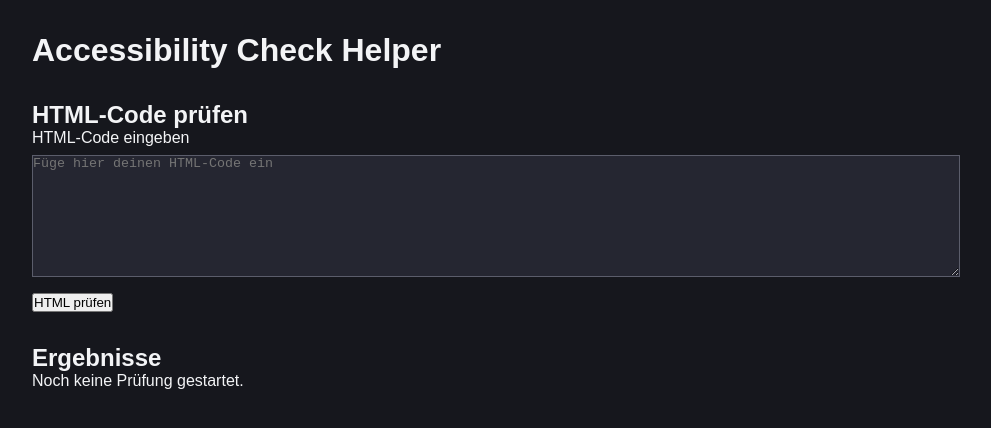
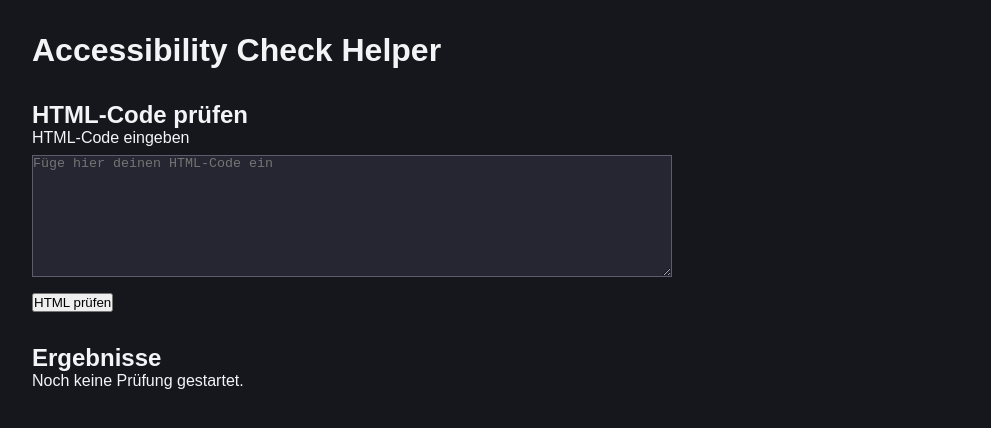
Before and after one commit to Lu-Nes/accessibility-check-helper, a React (Vite) app: page / in a window 1280 px wide. Shown: the top 428 px of the page, without its empty margins (144-1135 px from the left). Built offline with nearby package versions, Linux system fonts and the light colour scheme.

Commit message:
Textarea-Breite korrigiert

```diff
--- a/src/App.css
+++ b/src/App.css
@@ -21,7 +21,7 @@ textarea {
   margin-top: 0.5rem;
   margin-bottom: 1rem;
   width: 100%;
-  min-width: 40rem;
+  max-width: 40rem;
   background-color: #252631;
   color: #f3f4f6;
   border: 1px solid #5b5d6b;
```
